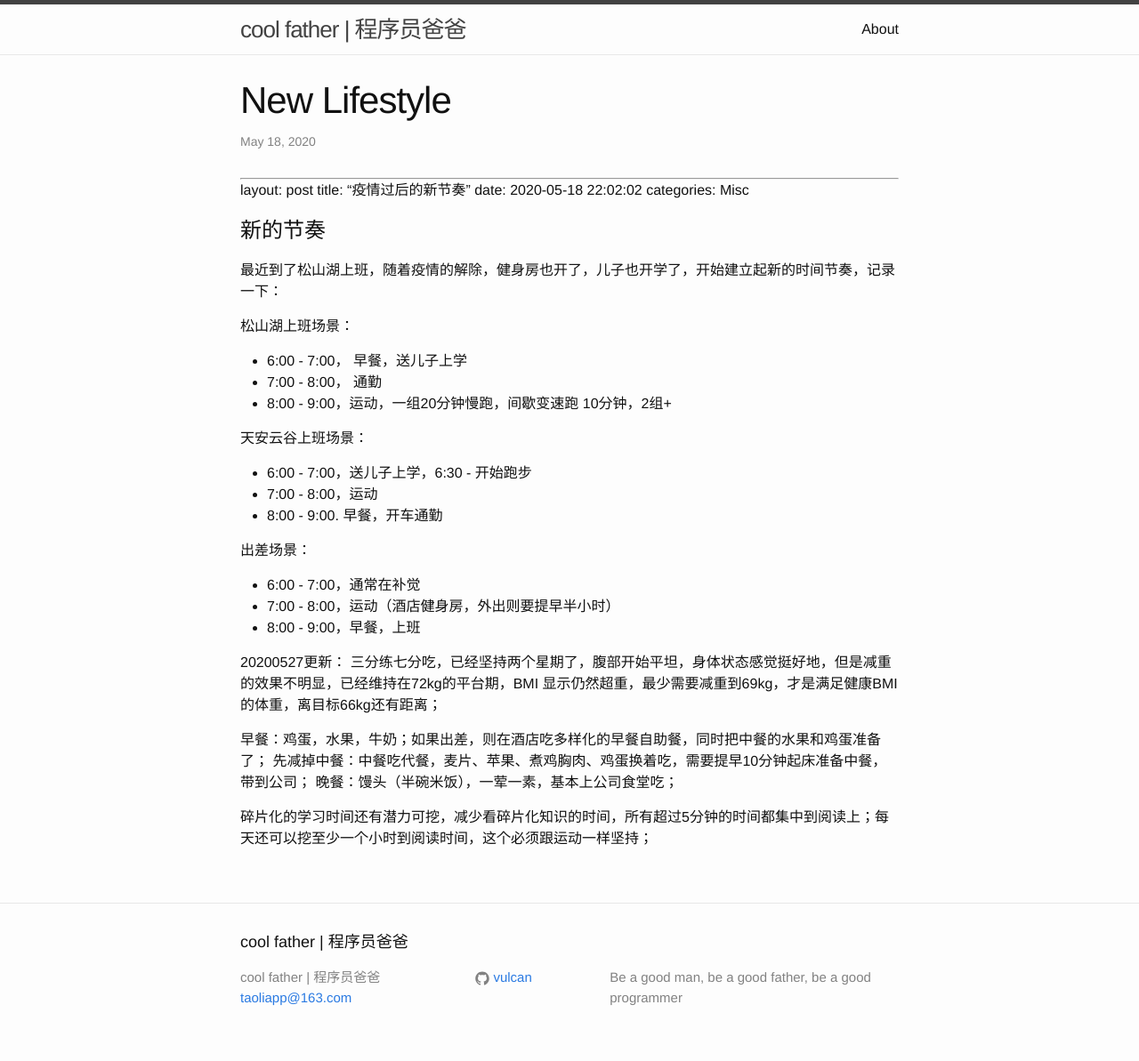
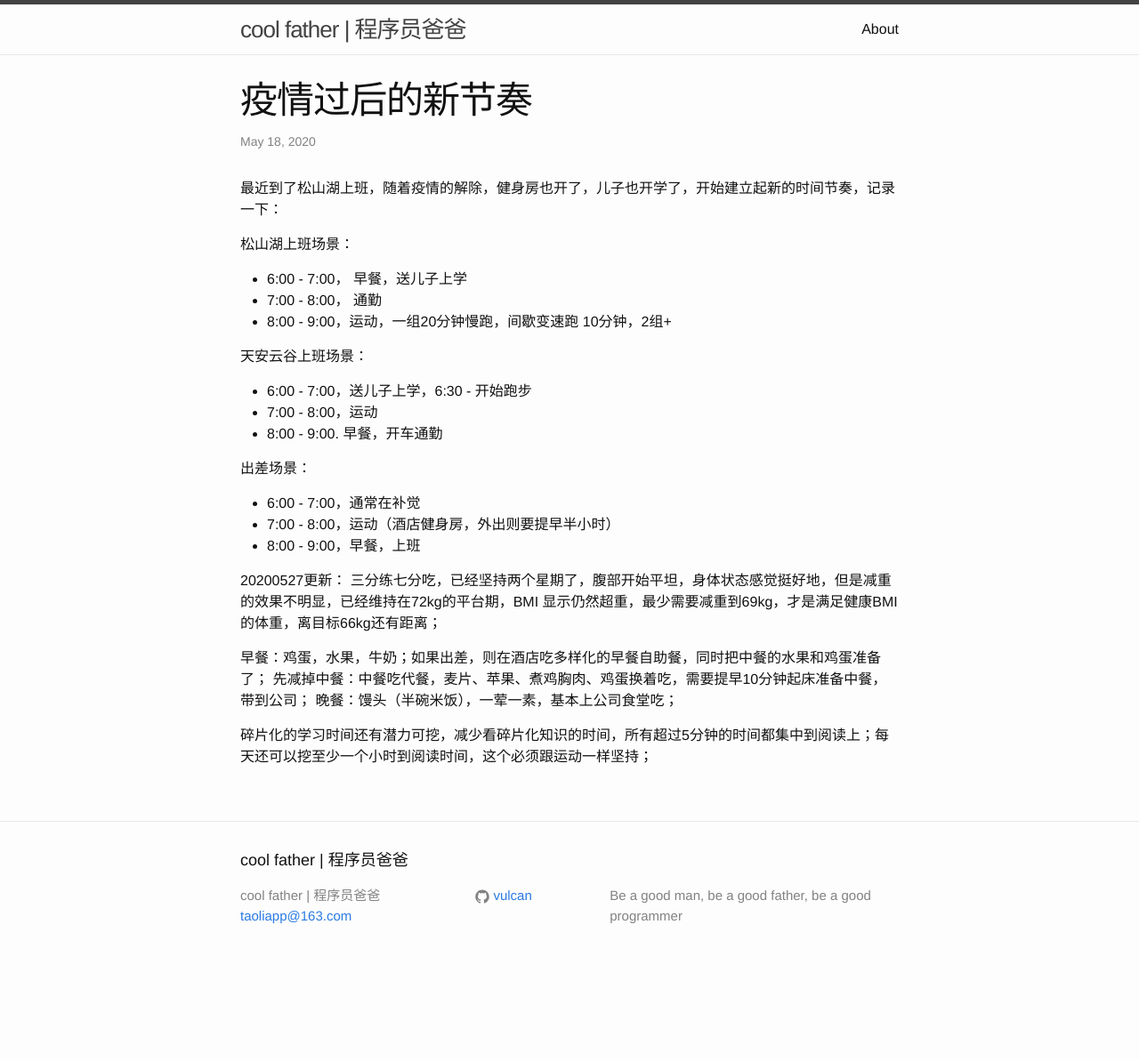
Before and after one commit to vulcan/vulcan.github.io, a Jekyll site: the page built from _posts/2020-5-18-new-lifestyle.md, in a window 1280 px wide. Shown: the whole page at 89% size. Built offline with Jekyll 4.4.1, drawn with Linux system fonts in a browser that asks for light colours; our own code applies the rules of GitHub Pages for plain Markdown files; after the commit the page ends 1101 px from its top, so only the background shows below that.

Commit message:
Fix style

```diff
--- a/_posts/2020-5-18-new-lifestyle.md
+++ b/_posts/2020-5-18-new-lifestyle.md
@@ -3,7 +3,7 @@ layout: post
 title:  "疫情过后的新节奏"
 date:   2020-05-18 22:02:02
 categories: Misc
-# 新的节奏
+---
 最近到了松山湖上班，随着疫情的解除，健身房也开了，儿子也开学了，开始建立起新的时间节奏，记录一下：
 
 松山湖上班场景：
```
Also changed, not shown: _posts/2019-07-19-new-plan.md (+1 -0 lines).
